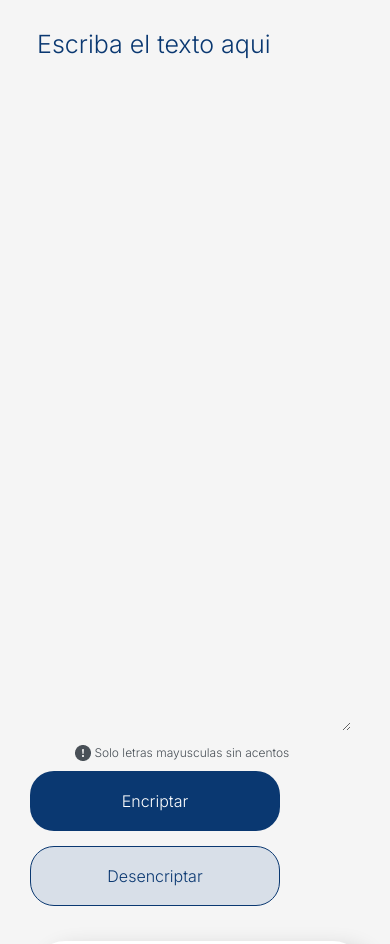
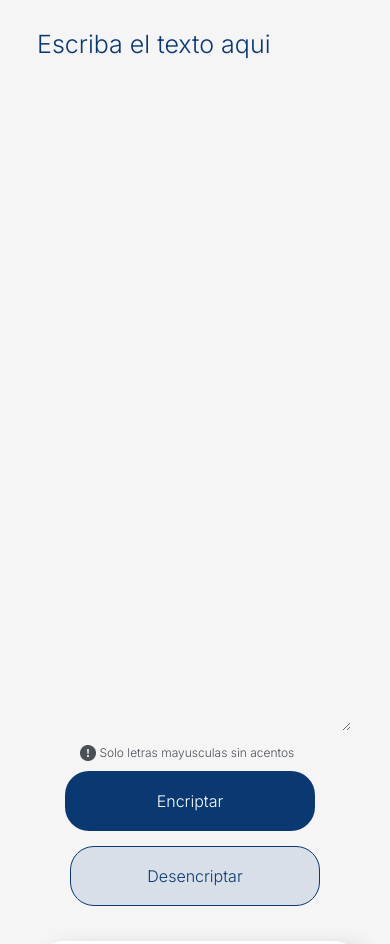
Before and after one commit to Elias3008/RetoAlura, a plain HTML site: page index.html in a window 390 px wide. Shown: the part 100-1044 px from the top of the page. Drawn offline with Linux system fonts and the light colour scheme.

Commit message:
errores de viewport

```diff
--- a/responsive.css
+++ b/responsive.css
@@ -183,7 +183,7 @@
         margin: 170px 20px 20px 45px;
     }
 }
-@media screen and (max-width:391px) {
+@media screen and (max-width:393px) {
 
 #cabecera {
     margin: 30px 0px 25px 0px;
@@ -197,7 +197,7 @@
 }
 #leyendaBotones {
     color: #495057;
-    margin-left: 30px;
+    margin-left: 35px;
     font-size: 12px;
 }
 #encriptar {
@@ -206,7 +206,7 @@
     font-size: 16px;
     font-weight: 300;
     border: none;
-    margin: 10px 5px 5px -15px;
+    margin: 10px 5px 5px 20px;
 }
 #desencriptar {
     background-color: #D8DFE8;
@@ -214,7 +214,7 @@
     font-size: 16px;
     font-weight: 300;
     border: 1px solid #0A3871;
-    margin: 10px -15px 5px;
+    margin: 10px 25px 5px;
 }
 #historial {
     display: block;
```
